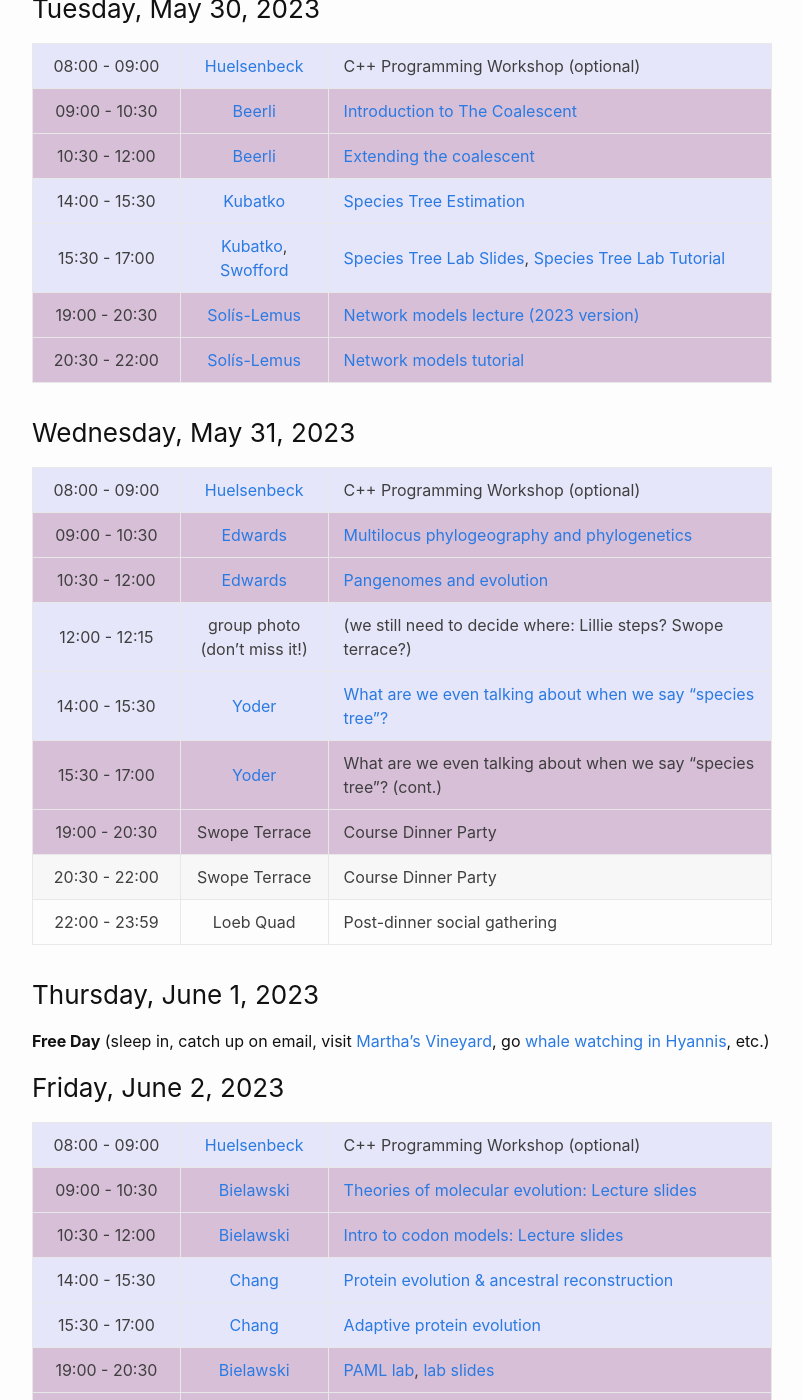
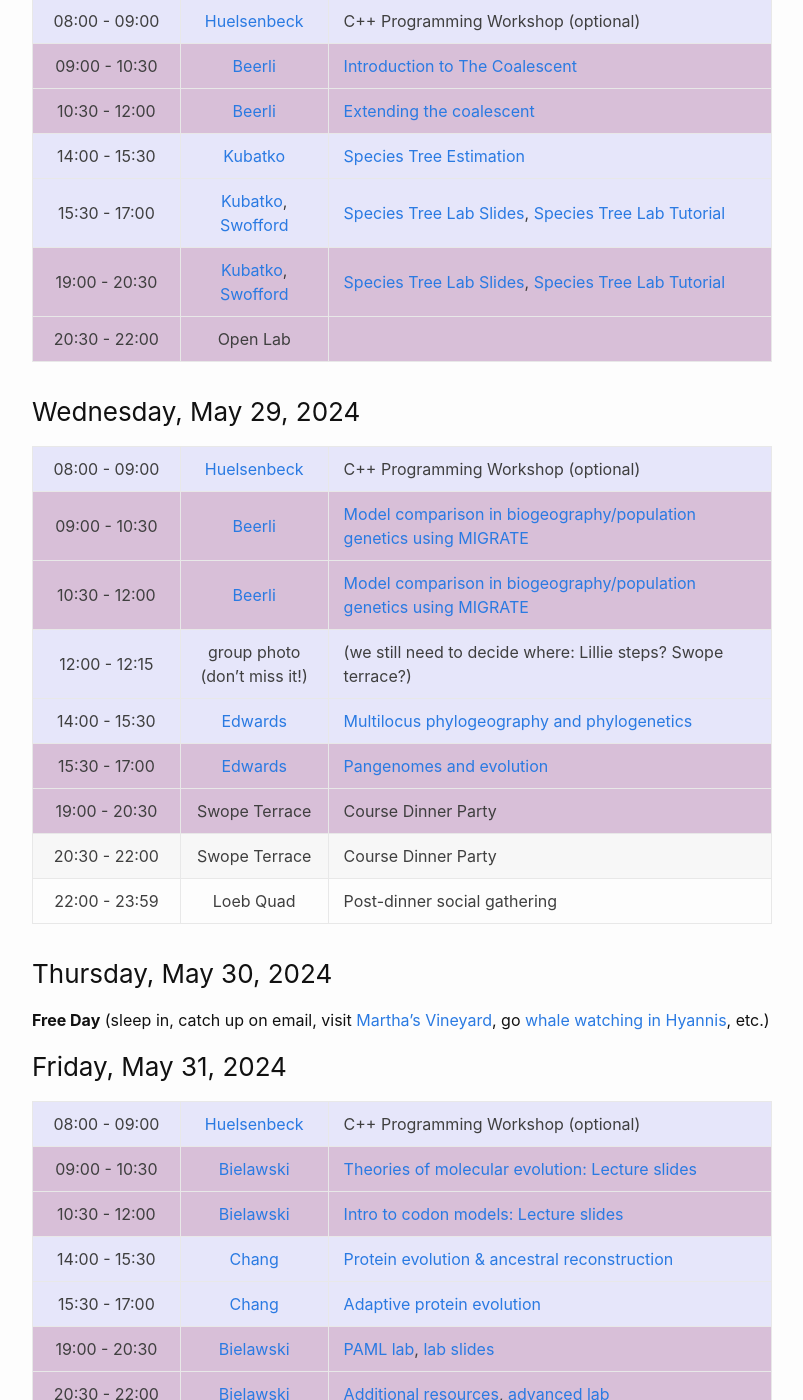
Before and after one commit to molevolworkshop/molevolworkshop.github.io, a Jekyll site: the page built from schedule.md, in a window 1280 px wide and 1400 px high, scrolled down 1945 px. Shown: the whole window, without its empty margins (238-1041 px from the left). Built offline with Jekyll 4.4.1, drawn with Linux system fonts in a browser that asks for light colours; some of the changed text lies outside the part shown.

Commit message:
update sched for 2024

```diff
--- a/schedule.md
+++ b/schedule.md
@@ -8,26 +8,16 @@
 
 All sessions are in Loeb G70 (basement of Loeb building)
 
-[//]: <> Intro [beerli]
-[//]: <> Basics: ML, Bayesian lewis, huelsenbeck, lewis
-[//]: <> Model selection [mutation models, partitions Swofford]
-[//]: <> Ref-bayes divergence  brown heath
-[//]: <> adaptation bielawksi chang         where to put McTavish?
-[//]: <> IQ-TREE and aminoacid model/topology Minh Susko
-[//]: <> coalescent beerli
-[//]: <> species trees kubatko,
-[//]: <> species trees solis-lemus, edwards yoder knowles
-
-### Friday, May 26, 2023
+### Friday, May 24, 2024
 
 ---------------|--------------------------------------|-----------------------------------
  18:00 - 21:00 | Swope Terrace (overlooking Eel Pond) | Opening Reception
 {:.daily-schedule-std}
 
-### Saturday, May 27, 2023
+### Saturday, May 25, 2024
 
 ---------------|--------------------------------------|-----------------------------------
- 09:00 - 10:30 | [Beerli](/faculty-beerli/)           | Welcome, Introductions, and [Workshop introduction]({{ site.baseurl }}/faculty/beerli/pdf/MOLE-2023-intro-slides.pdf)
+ 09:00 - 10:30 | [Kubatko](/faculty-beerli/)           | Welcome, Introductions, and [Workshop introduction]({{ site.baseurl }}/faculty/beerli/pdf/MOLE-2023-intro-slides.pdf)
  10:30 - 12:00 | [Lewis](/faculty-lewis/)             | [Introduction to Phylogenetics]({{ site.baseurl }}/faculty/lewis/pdf/phylointro.pdf)
  14:00 - 15:30 | [Huelsenbeck](/faculty-huelsenbeck/) | [Introduction to Likelihood]({{ site.baseurl }}/faculty/huelsenbeck/pdf/WoodsHole2012_1-opt.pdf)
  15:30 - 17:00 | [Huelsenbeck](/faculty-huelsenbeck/) | Simulating Molecular Evolution
@@ -35,7 +25,7 @@
  20:30 - 22:00 | TAs                                  | [Alignment lab](/labs/alignment/)
 {: .daily-schedule-std}
 
-### Sunday, May 28, 2023
+### Sunday, May 26, 2024
 
 ---------------|--------------------------------------|-----------------------------------
  08:00 - 09:00 | [Huelsenbeck](/faculty-huelsenbeck/) | C++ Programming Workshop (optional) ([Programming Book]({{ site.baseurl }}/assets/pdf/Programming_Book.pdf))
@@ -43,13 +33,12 @@
  10:30 - 12:00 | [Swofford](/faculty-swofford/)       | [Model Selection]({{ site.baseurl }}/faculty/swofford/pdf/swofford_WH2023_modsel.pdf)
  14:00 - 15:30 | [Swofford](/faculty-swofford/)       | [Introduction to PAUP*](http://paup.phylosolutions.com/)
  15:30 - 17:00 | [Swofford](/faculty-swofford/)       | [PAUP* lab](/faculty/swofford/pdf/modsel-sim-tutorial.html)
- 19:00 - 20:30 | [Minh](/faculty-minh/)               | [IQ-TREE Introduction]({{ site.baseurl }}/faculty/bui/pdf/MOLE2023-IQ-TREE.pdf)
- 20:30 - 22:00 | [Minh](/faculty-minh/)               | [IQ-TREE lab](http://www.iqtree.org/workshop/molevol2023) [IQ-TREE quiz](https://docs.google.com/forms/d/e/1FAIpQLScOaOwUZMof9GxTVzE0zDoqr9xWNUWRtNHUmQgZExU2hIEi0w/formResponse)
-               | [Minh](/faculty-minh/)               | [IQ-TREE Solutions]({{ site.baseurl }}/faculty/bui/pdf/MOLE2023-Tutorial.pdf)
+ 19:00 - 20:30 | [TAs]                                | [IQ-TREE Introduction]({{ site.baseurl }}/faculty/bui/pdf/MOLE2023-IQ-TREE.pdf)
+ 20:30 - 22:00 | [Minh]                               | [IQ-TREE lab](http://www.iqtree.org/workshop/molevol2023) [IQ-TREE quiz](https://docs.google.com/forms/d/e/1FAIpQLScOaOwUZMof9GxTVzE0zDoqr9xWNUWRtNHUmQgZExU2hIEi0w/formResponse)
  22:00 - 23:59 | Loeb Quad                            | Evening social gathering
 {:.daily-schedule-cpp}
 
-### Monday, May 29, 2023
+### Monday, May 27, 2024
 
 ---------------|--------------------------------------|-----------------------------------
  08:00 - 09:00 | [Huelsenbeck](/faculty-huelsenbeck)  | C++ Programming Workshop (optional)
@@ -61,7 +50,7 @@
  20:30 - 22:00 | [Heath](/faculty-heath/)             | [Divergence time estimation Lab](https://revbayes.github.io/tutorials/fbd_simple)
 {:.daily-schedule-cpp}
 
-### Tuesday, May 30, 2023
+### Tuesday, May 28, 2024
 
 ---------------|--------------------------------------|-----------------------------------
  08:00 - 09:00 | [Huelsenbeck](/faculty-huelsenbeck/) | C++ Programming Workshop (optional)
@@ -69,29 +58,29 @@
  10:30 - 12:00 | [Beerli](/faculty-beerli/)           | [Extending the coalescent]({{ site.baseurl }}/faculty/beerli/pdf/coalescence2-mbl2023.pdf)
  14:00 - 15:30 | [Kubatko](/faculty-kubatko/)         | [Species Tree Estimation]({{ site.baseurl }}/faculty/kubatko/pdf/SpeciesTreeEstimation2023.pdf)
  15:30 - 17:00 | [Kubatko](/faculty-kubatko/), [Swofford](/faculty-swofford/) | [Species Tree Lab Slides]({{ site.baseurl }}/faculty/kubatko/pdf/SpeciesTreesLab1_2023.pdf), [Species Tree Lab Tutorial]({{ site.baseurl }}/faculty/kubatko/pdf/species-trees-tutorial-2023.html)
- 19:00 - 20:30 | [Solís-Lemus](/faculty-solis-lemus/) | [Network models lecture (2023 version)]({{ site.baseurl }}/faculty/solis-lemus/pdf/talk-networks-mbl.pdf)
- 20:30 - 22:00 | [Solís-Lemus](/faculty-solis-lemus/) | [Network models tutorial](https://github.com/crsl4/PhyloNetworks.jl/wiki)
+ 19:00 - 20:30 | [Kubatko](/faculty-kubatko/), [Swofford](/faculty-swofford/) | [Species Tree Lab Slides]({{ site.baseurl }}/faculty/kubatko/pdf/SpeciesTreesLab1_2023.pdf), [Species Tree Lab Tutorial]({{ site.baseurl }}/faculty/kubatko/pdf/species-trees-tutorial-2023.html)
+ 20:30 - 22:00 | Open Lab                              |
 {:.daily-schedule-cpp}
 
-### Wednesday, May 31, 2023
+### Wednesday, May 29, 2024
 
 ---------------|--------------------------------------|-----------------------------------
  08:00 - 09:00 | [Huelsenbeck](/faculty-huelsenbeck/) | C++ Programming Workshop (optional)
- 09:00 - 10:30 | [Edwards](/faculty-edwards/)         | [Multilocus phylogeography and phylogenetics]({{ site.baseurl }}/faculty/edwards/pdf/Edwards_MBL_2023_partI.pdf)
- 10:30 - 12:00 | [Edwards](/faculty-edwards/)         | [Pangenomes and evolution]({{ site.baseurl }}/faculty/edwards/pdf/Edwards_MBL_2023_partII.pdf)
+ 09:00 - 10:30 | [Beerli](/faculty-beerli/)           | [Model comparison in biogeography/population genetics using MIGRATE]({{ site.baseurl }}/faculty/beerli/migrate-tutorial-html/MIGRATEtutorial2023.html)
+ 10:30 - 12:00 | [Beerli](/faculty-beerli/)           | [Model comparison in biogeography/population genetics using MIGRATE]({{ site.baseurl }}/faculty/beerli/migrate-tutorial-html/MIGRATEtutorial2023.html)
  12:00 - 12:15 | group photo (don't miss it!)         | (we still need to decide where: Lillie steps? Swope terrace?)
- 14:00 - 15:30 | [Yoder](/faculty-yoder/)             | [What are we even talking about when we say "species tree"?]({{ site.baseurl }}/faculty/yoder/pdf/MBL.6.2023-opt.pdf)
- 15:30 - 17:00 | [Yoder](/faculty-yoder/)             | What are we even talking about when we say "species tree"? (cont.)
+ 14:00 - 15:30 | [Edwards](/faculty-edwards/)         | [Multilocus phylogeography and phylogenetics]({{ site.baseurl }}/faculty/edwards/pdf/Edwards_MBL_2023_partI.pdf)
+ 15:30 - 17:00 | [Edwards](/faculty-edwards/)         | [Pangenomes and evolution]({{ site.baseurl }}/faculty/edwards/pdf/Edwards_MBL_2023_partII.pdf)
  19:00 - 20:30 | Swope Terrace                        | Course Dinner Party
  20:30 - 22:00 | Swope Terrace                        | Course Dinner Party
  22:00 - 23:59 | Loeb Quad                            | Post-dinner social gathering
 {:.daily-schedule-cpp}
 
-### Thursday, June 1, 2023
+### Thursday, May 30, 2024
 
 **Free Day** (sleep in, catch up on email, visit [Martha's Vineyard](https://mvol.com), go [whale watching in Hyannis](https://www.whales.net), etc.)
 
-### Friday, June 2, 2023
+### Friday, May 31, 2024
 
 ---------------|--------------------------------------|-----------------------------------
  08:00 - 09:00 | [Huelsenbeck](/faculty-huelsenbeck/) | C++ Programming Workshop (optional)
@@ -105,24 +94,23 @@
 {:.daily-schedule-cpp}
 
 
-### Saturday, June 3, 2023
+### Saturday, June 1, 2024
 
 ---------------|--------------------------------------|-----------------------------------
- 08:00 - 09:00 | [Huelsenbeck](/faculty-huelsenbeck/) | C++ Programming Workshop (optional)
- 09:00 - 10:30 | [Smith](/faculty-smith/) | [Machine learning and Molecular Evolution]({{ site.baseurl }}/faculty/smith/pdf/MachineLearning_Part1.pdf)
- 10:30 - 12:00 | [Smith](/faculty-smith/) | [Machine learning and Molecular Evolution]({{ site.baseurl }}/faculty/smith/pdf/MachineLearning_Part2.pdf)
- 14:00 - 15:30 | [Susko](/faculty-susko/)             | [Bootstrap and tree topology tests]({{ site.baseurl }}/faculty/susko/pdf/ed-susko-topology-tests.pdf)
- 15:30 - 17:00 | [Susko](/faculty-susko/)             | [Bootstrap and tree topology tests]({{ site.baseurl }}/faculty/susko/pdf/ed-susko-topology-tests.pdf)
- 19:00 - 20:30 |  [Beerli](/faculty-beerli/)           | [Model comparison in biogeography/population genetics using MIGRATE]({{ site.baseurl }}/faculty/beerli/migrate-tutorial-html/MIGRATEtutorial2023.html)
- 20:30 - 22:00 | [Beerli](/faculty-beerli/)           | [Model comparison in biogeography/population genetics using MIGRATE]({{ site.baseurl }}/faculty/beerli/migrate-tutorial-html/MIGRATEtutorial2023.html)
+ 09:00 - 10:30 | [Smith](/faculty-smith/)             | [Machine learning and Molecular Evolution]({{ site.baseurl }}/faculty/smith/pdf/MachineLearning_Part1.pdf)
+ 10:30 - 12:00 | [Smith](/faculty-smith/)             | [Machine learning and Molecular Evolution]({{ site.baseurl }}/faculty/smith/pdf/MachineLearning_Part2.pdf)
+ 14:00 - 15:30 | [Gill]                               | Phylodynamics of Infectious Disease
+ 15:30 - 17:00 | [Gill]                               | Phylodynamics of Infectious Disease
+ 19:00 - 20:30 | [Solís-Lemus](/faculty-solis-lemus/) | [Network models lecture (2023 version)]({{ site.baseurl }}/faculty/solis-lemus/pdf/talk-networks-mbl.pdf)
+ 20:30 - 22:00 | [Solís-Lemus](/faculty-solis-lemus/) | [Network models tutorial](https://github.com/crsl4/PhyloNetworks.jl/wiki)
  22:00 - 23:59 | Loeb Quad                            | Social
  {:.daily-schedule-cpp}
 
-### Sunday, June 4, 2023
+### Sunday, June 2, 2024
 
 ---------------|--------------------------------------|-----------------------------------
- 09:00 - 10:30 | [Eme](/faculty-eme/)                 | [Amino acid models and deep time phylogenetics]({{ site.baseurl }}/faculty/eme/pdf/Phylogenomics_EmeLaura_WoodsHole2019_4-opt.pdf)
- 10:30 - 12:00 | [Eme](/faculty-eme/)                 |  [Amino acid models and deep time phylogenetics]({{ site.baseurl }}/faculty/eme/pdf/Phylogenomics_EmeLaura_WoodsHole2019_4-opt.pdf)
+ 09:00 - 10:30 | [Moreau](https://www.moreaulab.entomology.cornell.edu/team/corrie-moreau/)                 | [Phylogenomics and the evolution of ants]()
+ 10:30 - 12:00 | [Moreau](https://www.moreaulab.entomology.cornell.edu/team/corrie-moreau/)                 |  [Phylogenomics and the evolution of ants]()
  14:00 - 15:30 | [McTavish](/faculty-mctavish/)       | [Phylogenomics slides]({{ site.baseurl }}/faculty/mctavish/pdf/Genomics_MOLE2023-opt.pdf), [Tree updating lab](https://github.com/snacktavish/Mole2023/blob/master/TreeUpdating.md)
  15:30 - 17:00 | [McTavish](/faculty-mctavish/)       | [Open Tree slides]({{ site.baseurl }}/faculty/mctavish/pdf/OpenTree_MOLE2023-opt.pdf), [Tree comparison lab](https://github.com/snacktavish/Mole2023/blob/master/TreeComparison.md)
  19:00 - 20:30 | [Knowles](/faculty-knowles/)         | [Evolutionary applications of genomic data]({{ site.baseurl }}/faculty/knowles/pdf/Knowles-Woodshole-2023-Lect-opt.pdf)
@@ -130,7 +118,7 @@
  22:00 - 23:59 | Loeb Quad                            | Almost-the-end party
 {:.daily-schedule-std}
 
-### Monday, June 5, 2023
+### Monday, June 3, 2024
 
 ---------------|--------------------------------------|-----------------------------------
  09:00 - 10:30 | [Swofford](/faculty-swofford/)/[Bielawski](/faculty-bielawski/)       | Scientific ethics panel discussion ([Holder 2019 lecture]({{ site.baseurl }}/faculty/holder/pdf/Holder_last_lecture_2019-opt.pdf))
```
